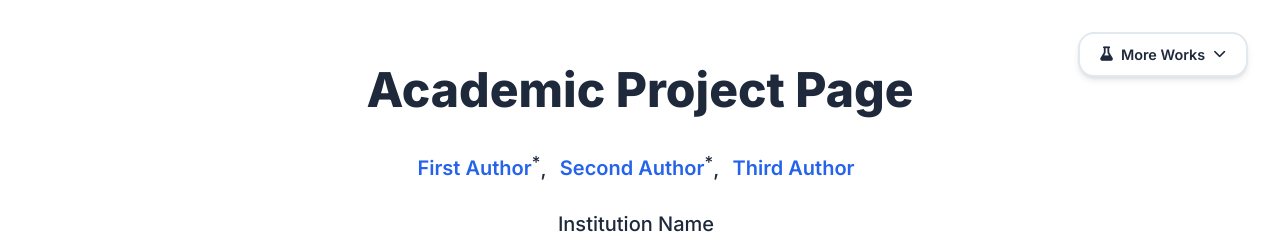
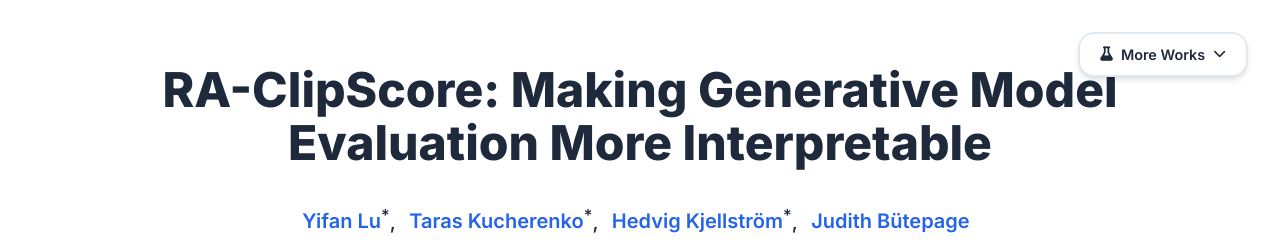
Before and after one commit to wwwfan628/ra-clipscore, a plain HTML site: page index.html in a window 1280 px wide. Shown: the top 247 px of the page. Drawn offline with nearby package versions, Linux system fonts and the light colour scheme; some icons are missing.

Commit message:
Update index.html

```diff
--- a/index.html
+++ b/index.html
@@ -241,15 +241,17 @@
         <div class="columns is-centered">
           <div class="column has-text-centered">
             <!-- TODO: Replace with your paper title -->
-            <h1 class="title is-1 publication-title">Academic Project Page</h1>
+            <h1 class="title is-1 publication-title">RA-ClipScore: Making Generative Model Evaluation More Interpretable</h1>
             <div class="is-size-5 publication-authors">
               <!-- TODO: Replace with your paper authors and their personal links -->
               <span class="author-block">
-                <a href="FIRST AUTHOR PERSONAL LINK" target="_blank">First Author</a><sup>*</sup>,</span>
+                <a href="FIRST AUTHOR PERSONAL LINK" target="_blank">Yifan Lu</a><sup>*</sup>,</span>
                 <span class="author-block">
-                  <a href="SECOND AUTHOR PERSONAL LINK" target="_blank">Second Author</a><sup>*</sup>,</span>
+                  <a href="SECOND AUTHOR PERSONAL LINK" target="_blank">Taras Kucherenko</a><sup>*</sup>,</span>
                   <span class="author-block">
-                    <a href="THIRD AUTHOR PERSONAL LINK" target="_blank">Third Author</a>
+                    <a href="THIRD AUTHOR PERSONAL LINK" target="_blank">Hedvig Kjellström</a><sup>*</sup>,</span>
+                    <span class="author-block">
+                      <a href="FOURTH AUTHOR PERSONAL LINK" target="_blank"> Judith Bütepage</a>
                   </span>
                   </div>
 
```
